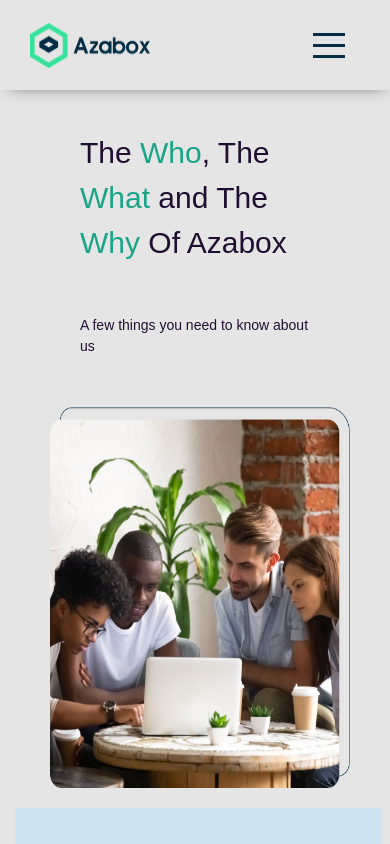
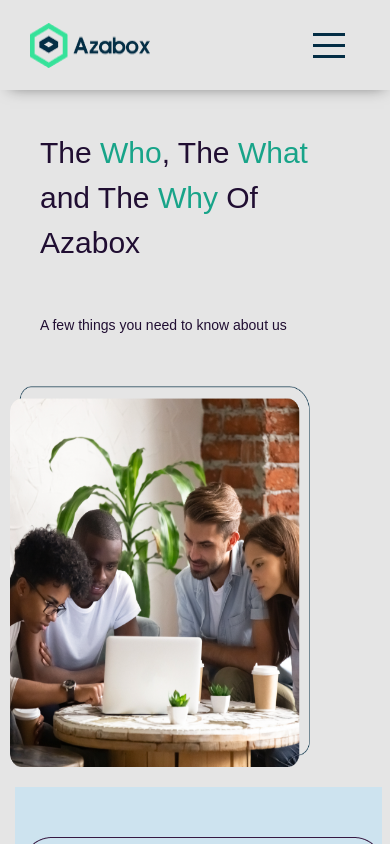
Before and after one commit to DanielMabadeje/Azabox, a React (Create React App) app: page /about in a window 390 px wide. Built offline with nearby package versions, Linux system fonts and the light colour scheme.

Commit message:
responsivess updated

```diff
--- a/src/component/business/Business.jsx
+++ b/src/component/business/Business.jsx
@@ -51,8 +51,9 @@ export default function Business() {
       </div>
 
       <div
-        className="individualSection"
-        style={individualSection ? { left: "0" } : { left: "-3000px" }}
+        className={
+          individualSection ? "individualSection active" : "individualSection"
+        }
       >
         <div className="mid">
           <div className="background">
@@ -132,8 +133,9 @@ export default function Business() {
       </div>
 
       <div
-        className="businessSection"
-        style={businessSection ? { right: "0" } : { right: "-3000px" }}
+        className={
+          businessSection ? "businessSection active" : "businessSection"
+        }
       >
         <div className="mid">
           <div className="background">
--- a/src/component/business/business.scss
+++ b/src/component/business/business.scss
@@ -2,6 +2,7 @@
 
 .business {
   background-color: #e5e5e5;
+  overflow: hidden;
 
   .header {
     display: flex;
@@ -59,30 +60,23 @@
       align-items: center;
       justify-content: center;
       background-color: #fff;
+      overflow: hidden;
 
-      @include responsive(desk) {
-        width: 40%;
-      }
       @include responsive(large) {
-        width: 90%;
+        width: 100%;
         height: 50px;
         margin-left: 0;
-        margin-right: 100px;
+        margin-right: 200px;
       }
 
       @include responsive(lg) {
         width: 200%;
-      }
-
-      @include responsive(small) {
-        width: 50%;
-        height: 50px;
-        margin-left: 60px;
+        margin-right: 0;
       }
 
       @include responsive(sm) {
         justify-content: center;
-        margin-left: 40px;
+        margin-left: 90px;
         width: 80%;
         height: 55px;
       }
@@ -95,9 +89,6 @@
         background-color: #36e29a;
         color: #fff;
         transition: all 1s ease;
-        &:hover {
-          transform: scale(1.1);
-        }
       }
       .business {
         padding: 9px 5px;
@@ -107,16 +98,27 @@
         background-color: #fff;
         color: #371841;
         transition: all 1s ease;
-        &:hover {
-          transform: scale(1.1);
-        }
       }
     }
   }
 
   .individualSection {
-    transition: all 1s ease;
+    transition: all 0.5s ease;
     position: relative;
+    left: -3000px;
+    @include responsive(sm) {
+      left: -1000px;
+    }
+    @include responsive(lg) {
+      left: -1000px;
+    }
+    @include responsive(large) {
+      left: -1300px;
+    }
+
+    &.active {
+      left: 0;
+    }
     .mid {
       width: 100%;
       height: 400px;
@@ -224,6 +226,9 @@
         @include responsive(sm) {
           flex-direction: column;
         }
+        @include responsive(lg) {
+          flex-direction: column;
+        }
         .firstImg {
           width: 100%;
           overflow: visible;
@@ -281,7 +286,7 @@
               font-weight: 400;
             }
             @include responsive(lg) {
-              width: 105%;
+              width: 100%;
             }
           }
 
@@ -317,6 +322,9 @@
           padding: 30px 15px;
         }
         @include responsive(sm) {
+          flex-direction: column;
+        }
+        @include responsive(lg) {
           flex-direction: column;
         }
 
@@ -420,6 +428,9 @@
         @include responsive(sm) {
           flex-direction: column;
         }
+        @include responsive(lg) {
+          flex-direction: column;
+        }
         .thirdImg {
           width: 100%;
           overflow: visible;
@@ -512,9 +523,27 @@
   }
 
   .businessSection {
-    transition: all 1s ease;
-    position: absolute;
-    top: 195%;
+    transition: all 0.5s ease;
+    position: relative;
+    margin-top: -228%;
+    right: -3000px;
+    @include responsive(large) {
+      margin-top: -271%;
+      right: -1300px;
+    }
+    @include responsive(sm) {
+      margin-top: -430% !important;
+      right: -1000px;
+    }
+    @include responsive(lg) {
+      margin-top: -437%;
+      right: -1000px;
+    }
+
+    &.active {
+      right: 0;
+    }
+
     .mid {
       width: 100%;
       height: 400px;
@@ -646,6 +675,9 @@
         @include responsive(sm) {
           flex-direction: column;
         }
+        @include responsive(lg) {
+          flex-direction: column;
+        }
         .firstImg {
           width: 100%;
           display: flex;
@@ -708,6 +740,9 @@
             @include responsive(lg) {
               width: 100%;
             }
+            @include responsive(large) {
+              width: 80%;
+            }
           }
 
           .planCont {
@@ -742,6 +777,9 @@
           padding: 30px 15px;
         }
         @include responsive(sm) {
+          flex-direction: column;
+        }
+        @include responsive(lg) {
           flex-direction: column;
         }
 
@@ -845,6 +883,9 @@
         @include responsive(sm) {
           flex-direction: column;
         }
+        @include responsive(lg) {
+          flex-direction: column;
+        }
         .thirdImg {
           width: 100%;
           display: flex;
--- a/src/component/intro/intro.scss
+++ b/src/component/intro/intro.scss
@@ -51,6 +51,7 @@
       flex: none;
       height: 50vh;
       background-color: #e5e5e5;
+      position: relative;
     }
 
     .top {
@@ -187,10 +188,11 @@
     }
 
     img {
-      width: 70%;
-      height: 100%;
+      width: auto;
+      height: auto;
       @include responsive(sm) {
-        height: 90%;
+        height: auto;
+        width: auto;
       }
     }
   }
--- a/src/component/success/success.scss
+++ b/src/component/success/success.scss
@@ -6,6 +6,7 @@
   display: flex;
   align-items: center;
   background-color: transparent;
+  overflow: hidden;
 
   .container {
     z-index: 1;
@@ -18,6 +19,7 @@
     justify-content: space-between;
     padding: 60px 80px;
     border-radius: 10px;
+    overflow: hidden;
     @include responsive(sm) {
       padding: 30px 40px;
       width: 80%;
@@ -29,6 +31,7 @@
       font-weight: 500;
       color: #042e45;
       text-align: center;
+      overflow: hidden;
       @include responsive(sm) {
         width: 100%;
         font-size: 25px;
@@ -39,6 +42,7 @@
       font-weight: 400;
       color: #042e45;
       text-align: center;
+      overflow: hidden;
       @include responsive(sm) {
         font-size: 15px;
         overflow: hidden;
@@ -52,6 +56,7 @@
       font-weight: 400;
       background-color: #18a489;
       color: white;
+      overflow: hidden;
       @include responsive(sm) {
         padding: 10px 20px;
       }
--- a/src/component/topbar/AboutTopbar.jsx
+++ b/src/component/topbar/AboutTopbar.jsx
@@ -43,18 +43,8 @@ export default function AboutTopbar() {
         <button className="join">Join Waitlist</button>
       </div>
 
-      <div
-        className={"menu " + (menuOpen && "active")}
-        style={
-          menuOpen
-            ? { visibility: "visible", transition: "all 1s ease" }
-            : { visibility: "hidden", transition: "all 1s ease" }
-        }
-      >
-        <div
-          className="menuContainer"
-          style={menuOpen ? { display: "block" } : { display: "none" }}
-        >
+      <div className={"menu " + (menuOpen && "active")}>
+        <div className="menuContainer">
           <div className="menuCont">
             <Link
               to="/about"
--- a/src/component/topbar/Topbar.jsx
+++ b/src/component/topbar/Topbar.jsx
@@ -41,18 +41,8 @@ export default function Topbar({ menuOpen, setMenuOpen }) {
         <button className="join">Join Waitlist</button>
       </div>
 
-      <div
-        className={"menu " + (menuOpen && "active")}
-        style={
-          menuOpen
-            ? { visibility: "visible", transition: "all 1s ease" }
-            : { visibility: "hidden", transition: "all 1s ease" }
-        }
-      >
-        <div
-          className="menuContainer"
-          style={menuOpen ? { display: "block" } : { display: "none" }}
-        >
+      <div className={"menu " + (menuOpen && "active")}>
+        <div className="menuContainer">
           <div className="menuCont">
             <Link
               to="/about"
--- a/src/component/topbar/topbar.scss
+++ b/src/component/topbar/topbar.scss
@@ -147,13 +147,20 @@
   }
 
   .menu {
-    background-color: transparent;
     width: 60%;
     height: 100vh;
     position: fixed;
     box-shadow: 2px 5px 15px -8px rgba(0, 0, 0, 0.55);
     -webkit-box-shadow: 2px 5px 15px -8px rgba(0, 0, 0, 0.55);
     -moz-box-shadow: 2px 5px 15px -8px rgba(0, 0, 0, 0.55);
+    left: -1000px;
+    transition: all 1s ease;
+    @include responsive(sm) {
+      left: -300px;
+    }
+    @include responsive(lg) {
+      left: -500px;
+    }
 
     .menuContainer {
       padding-top: 20%;
@@ -203,6 +210,7 @@
       transition: all 1s ease;
       background-color: #f29947;
       color: #e5e5e5;
+      left: 0;
     }
   }
 }
--- a/src/global.scss
+++ b/src/global.scss
@@ -1,6 +1,6 @@
 @mixin responsive($breakpoint) {
   @if ($breakpoint == large) {
-    @media screen and (max-width: 1024px) and (min-width: 768px) {
+    @media (max-width: 1024px) {
       @content;
     }
   }
```
